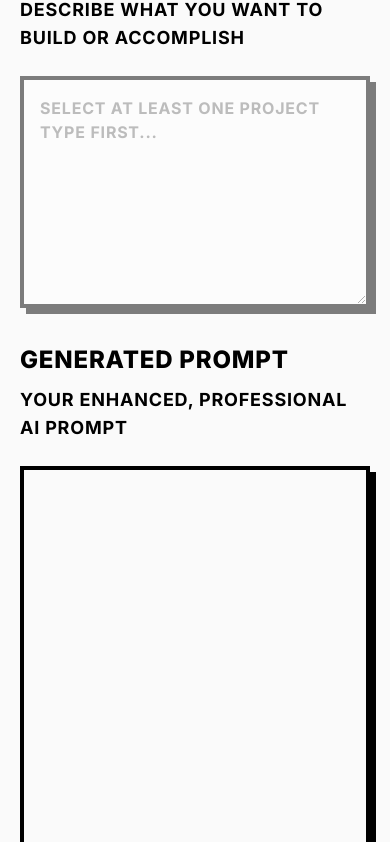
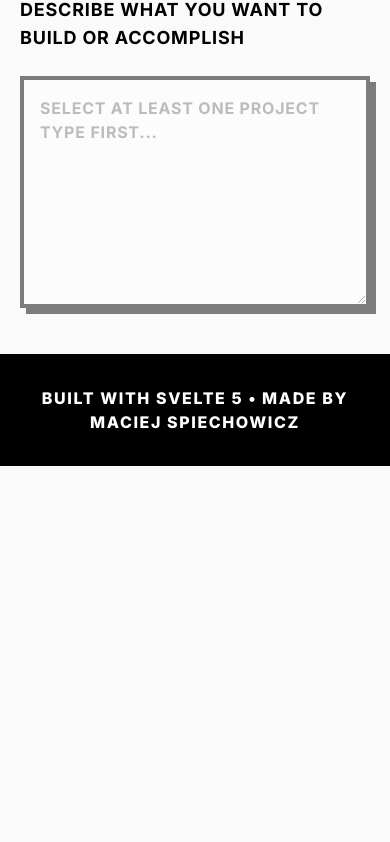
Before and after one commit to MSpiechowicz/ai-input-generator, a SvelteKit app: page / in a window 390 px wide. Shown: the part 2294-3136 px from the top of the page. After the commit the page ends 2760 px from the top, so only its background shows below. Built offline with nearby package versions, Linux system fonts and the light colour scheme.

Commit message:
Enhance AppSearchInput functionality by resetting userStore input and output on selection clear. Update +page.svelte to conditionally render AppOutput based on userStore state, improving UI responsiveness.

```diff
--- a/src/lib/components/AppSearchInput.svelte
+++ b/src/lib/components/AppSearchInput.svelte
@@ -3,6 +3,8 @@
 
 	function clearSelection() {
 		userStore.selectedTopics = [];
+		userStore.output = '';
+		userStore.input = '';
 	}
 
 	function clearSearch() {
@@ -25,7 +27,7 @@
 			<input
 				id="search-input"
 				type="text"
-				class="brutalism brutalism-shadow-medium w-full !pr-20 !pl-4 py-3 bg-white"
+				class="brutalism brutalism-shadow-medium w-full bg-white py-3 !pr-20 !pl-4"
 				placeholder="SEARCH TOPICS..."
 				bind:value={userStore.searchQuery}
 				aria-label="Search project types"
@@ -33,7 +35,7 @@
 			{#if userStore.searchQuery}
 				<button
 					type="button"
-					class="brutalism brutalism-shadow-medium brutalism-transition bg-button-red absolute top-2 right-4 h-6 w-6 font-bold  p-3"
+					class="brutalism brutalism-shadow-medium brutalism-transition bg-button-red absolute top-2 right-4 h-6 w-6 p-3 font-bold"
 					onclick={clearSearch}
 					aria-label="Clear search"
 				>
--- a/src/routes/+page.svelte
+++ b/src/routes/+page.svelte
@@ -1,16 +1,11 @@
 <script lang="ts">
+	import { userStore } from '$lib/stores/userStore.svelte';
+
 	import AppHeader from '$lib/components/AppHeader.svelte';
 	import AppInput from '$lib/components/AppInput.svelte';
 	import AppOutput from '$lib/components/AppOutput.svelte';
 	import AppProgressIndicator from '$lib/components/AppProgressIndicator.svelte';
 	import AppProjectsSelector from '$lib/components/AppProjectsSelector.svelte';
-
-
-
-
-
-
-
 </script>
 
 <svelte:head>
@@ -33,7 +28,9 @@
 				</div>
 				<div>
 					<AppInput />
-					<AppOutput />
+					{#if userStore.input && userStore.output && userStore.selectedTopics.length > 0}
+						<AppOutput />
+					{/if}
 				</div>
 			</div>
 		</div>
```
